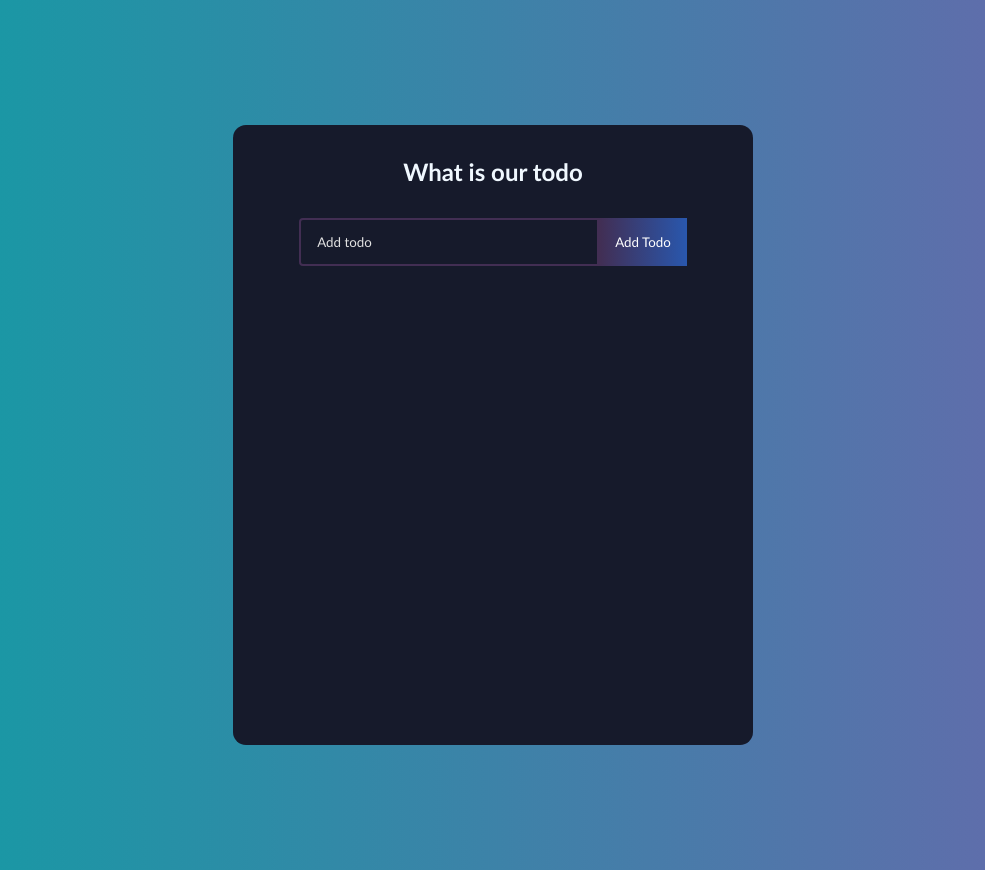
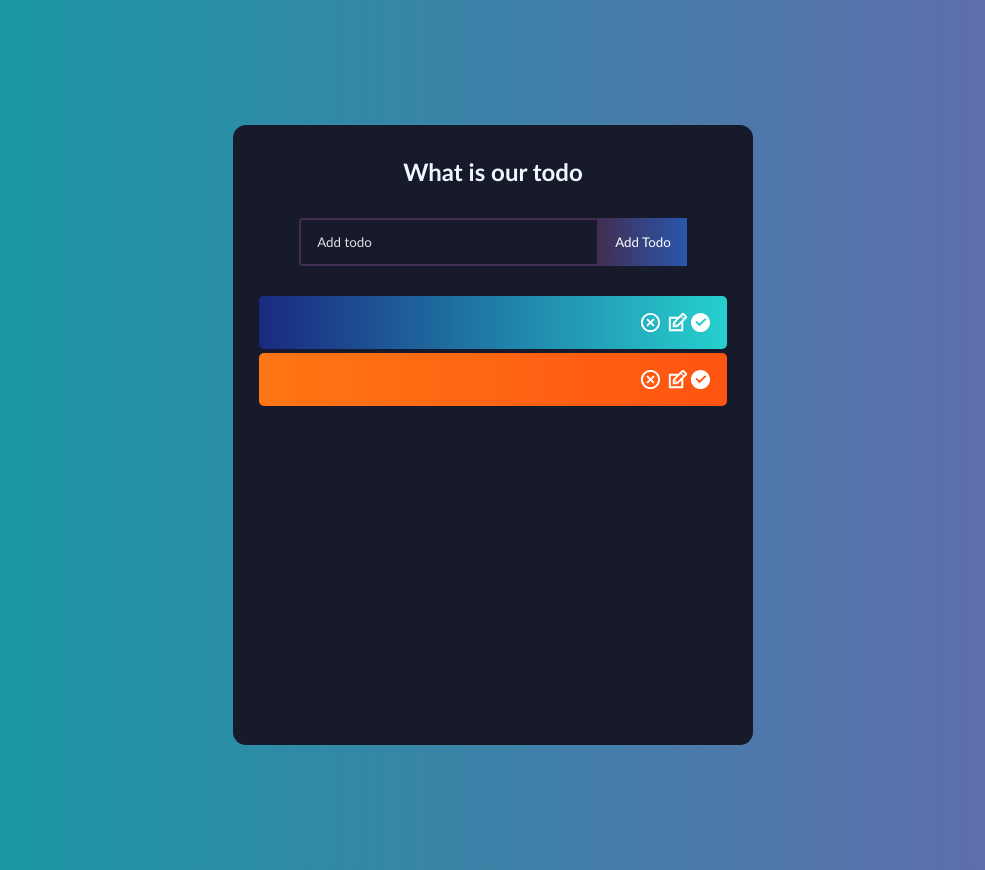
Before and after one commit to DavisKiprotich/Todo-list-simplified, a React (Create React App) app: page / in a window 1280 px wide. Shown: the whole page, without its empty margins (147-1132 px from the left). Built offline with nearby package versions, Linux system fonts and the light colour scheme; the HTML template or start-up script is replaced by a standard one.

Commit message:
Final touches

```diff
--- a/src/App.css
+++ b/src/App.css
@@ -31,7 +31,8 @@ h1{
 }
 .complete{
   text-decoration: line-through;
-  opacity: 0.5;
+  opacity: 0.4;
+  cursor: pointer;
 }
 .todo-form{
   margin-bottom: 30px;
--- a/src/components/Todo.js
+++ b/src/components/Todo.js
@@ -6,14 +6,16 @@ import { TiEdit } from 'react-icons/ti'
 function Todo({ completeTodo, todos, deleteTodo, updateTodo, markDone }) {
     const[edit, setEdit] = useState({
         id: null,
-        value: ''
+        value: '',
+        status: false
     })
 
     const submitUpdate = value =>{
         updateTodo(edit.id, value)
         setEdit({
             id: null,
-            value: ''
+            value: '',
+            status: false
         })
     }
     if(edit.id){
@@ -21,19 +23,18 @@ function Todo({ completeTodo, todos, deleteTodo, updateTodo, markDone }) {
     }
 
   return todos.map( (todo, index) => (
-    <div className={todo.isComplete ? 'todo-row complete' : 'todo-row'} key={index}>
-        <div key={todo.id} onClick={() => completeTodo(todo.id)} >{todo.text}</div>
+    <div className={ todo.isComplete ? 'todo-row complete' : 'todo-row' } key={index}>
+        <div key={todo.id} onClick={(e) => completeTodo(todo.id)} >{todo.text}</div>
         <div className='icons'>
             <RiCloseCircleLine
             onClick={() => deleteTodo(todo.id)}
             className='delete-icon'
             />
-            {todo.isComplete ? null :
-                <TiEdit onClick={() => setEdit({id: todo.id, value: todo.text})}
-                className='edit-icon'
-                />
+            {todo.status ? null :
+                (<TiEdit className='edit-icon' onClick={() => setEdit({id: todo.id, value: todo.text})} />)
+
             }
-            <RiCheckboxCircleFill onClick={(e) => markDone(todo.id)}/>
+            <RiCheckboxCircleFill className='check-icon' onClick={ (e) => markDone(todo.id) }/>
 
         </div>
 
--- a/src/components/TodoList.js
+++ b/src/components/TodoList.js
@@ -5,10 +5,11 @@ import Todo from './Todo'
 
 function TodoList() {
     const [todos, setTodos] = useState([
-      // {id: 1, title: "Task 1", status: false},
-      // {id: 1, title: "Task 1", status: false}
+      {id: 1, title: "Task 1", status: false},
+      {id: 1, title: "Task 2", status: false}
     ])
     // const [updateData, setUpdateData] = useState('')
+    const [newTask, setNewTask] = useState('')
 
       // Add Todo
     const addTodo = todo =>{
@@ -17,8 +18,7 @@ function TodoList() {
         }
         const newTodos = [todo, ...todos]
 
-        setTodos(newTodos)
-        console.log(...todos)
+        setTodos(newTodos);
     }
 
     // Update Todo
@@ -37,7 +37,7 @@ function TodoList() {
 
     // Complete Todo
     const completeTodo = id =>{
-      const updateTodos = todos.map(todo =>{
+      let updateTodos = todos.map(todo =>{
         if(todo.id === id){
           todo.isComplete = !todo.isComplete
         }
@@ -48,24 +48,14 @@ function TodoList() {
 
     // Mark task as done
     const markDone = (id) => {
-      const newTask =[...todos].map(todo => {
+      let newTask = todos.map(todo => {
         if(todo.id === id){
-           todo.isComplete = !todo.isComplete
+           return ({ ...todo, status: !todo.status })
         }
         return todo;
       })
       setTodos(newTask);
     }
-
-    // // Cancel Update
-    // const cancelUpdate = () => {
-
-    // }
-
-
-// New Approach
-
-
 
     // // Change Task
     // const changeTask = (e) => {
```
